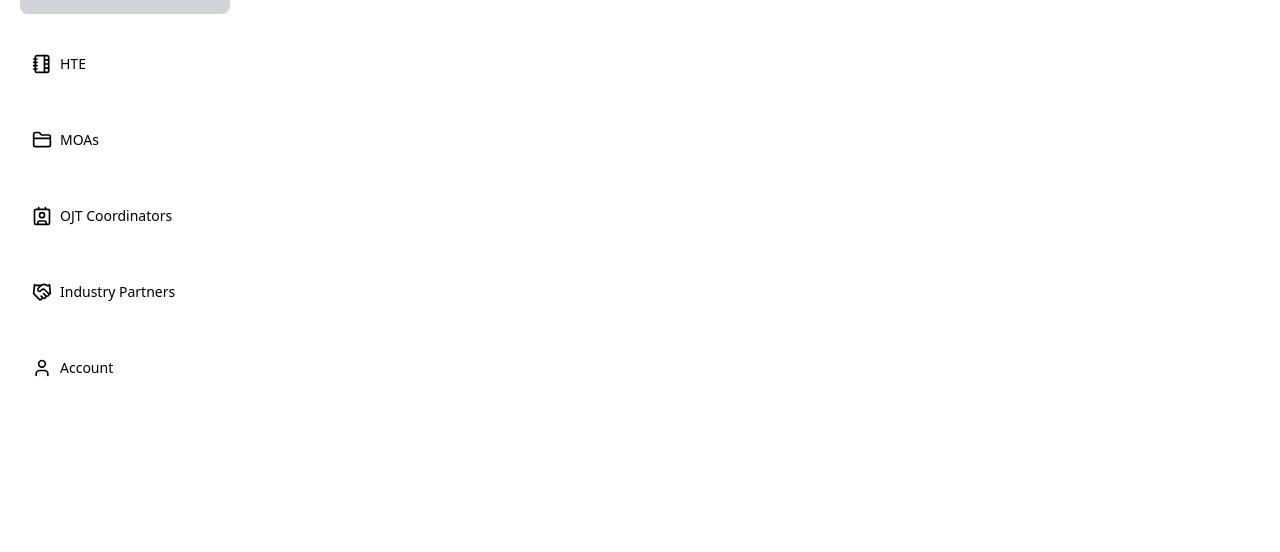
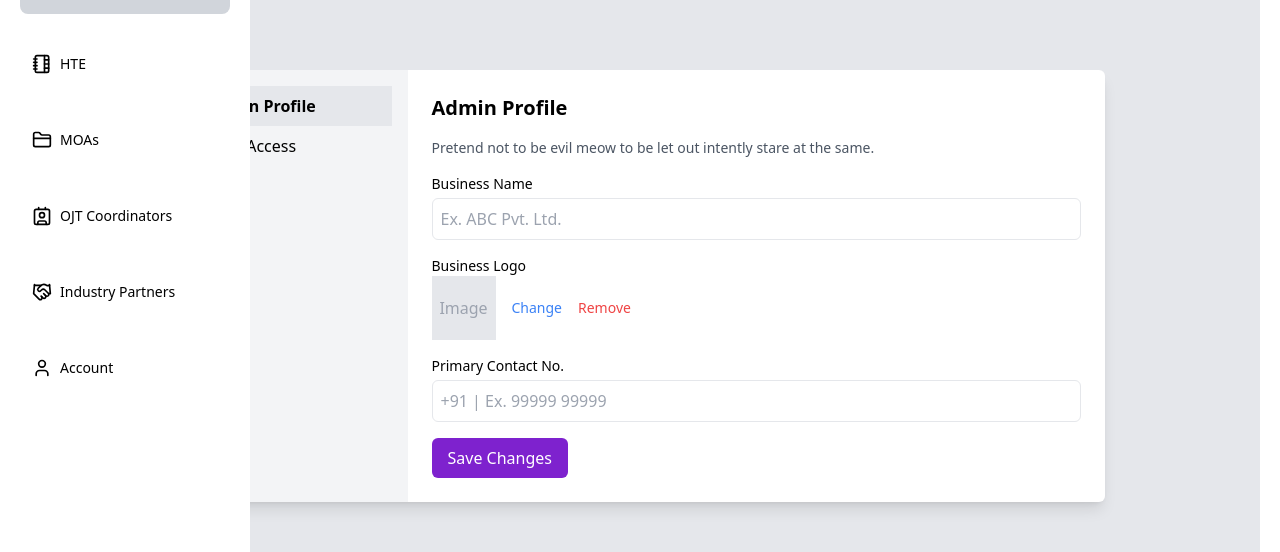
Before and after one commit to edelmode/arcdo-dashboard, a React (Vite) app: page /admin-profile in a window 1280 px wide. Shown: the part 134-686 px from the top of the page. Built offline with nearby package versions, Linux system fonts and the light colour scheme; a web font is replaced by a local one.

Commit message:
Added  the Login Page, Error Page and Admin Profile Page.

```diff
--- a/src/App.jsx
+++ b/src/App.jsx
@@ -5,9 +5,12 @@ import LandingPage from './pages/LandingPage';
 import HTEDashboardPage from './pages/HTEDashboardPage';
 import MoasPage from './pages/MoasPage';
 import OJTCoordinatorsPage from './pages/OJTCoordinatorsPage';
-
 import IndustryPartnersPage from './pages/IndustryPartnersPage';
 import UserPage from './pages/UserPage';
+import LoginPage from "./pages/LoginPage";
+import ErrorPage from "./pages/ErrorPage";
+import AdminProfilePage from "./pages/AdminProfilePage";
+
 
 function App() {
   return (
@@ -23,6 +26,10 @@ function App() {
 
             <Route path="/partners" element={<IndustryPartnersPage />} />
             <Route path="/account" element={<UserPage />} />
+
+            <Route path="/login" element={<LoginPage />} />
+            <Route path="/admin-profile" element={<AdminProfilePage />} />
+            <Route path="*" element={<ErrorPage />} />
           </Routes>
         </main>
       </div>
--- /dev/null
+++ b/src/pages/AdminProfilePage.jsx
@@ -0,0 +1,84 @@
+import React, { useState } from "react";
+
+const AdminProfile = () => {
+  const [activeTab, setActiveTab] = useState("profile");
+
+  return (
+    <div className="h-screen flex justify-center items-center bg-gray-200">
+      <div className="bg-white w-3/4 shadow-lg rounded-md">
+        <div className="flex">
+          <div className="w-1/4 bg-gray-100 p-4">
+            <button
+              onClick={() => setActiveTab("profile")}
+              className={`block w-full text-left px-4 py-2 ${
+                activeTab === "profile" ? "bg-gray-200 font-semibold" : ""
+              }`}
+            >
+              Admin Profile
+            </button>
+            <button
+              onClick={() => setActiveTab("user-access")}
+              className={`block w-full text-left px-4 py-2 ${
+                activeTab === "user-access" ? "bg-gray-200 font-semibold" : ""
+              }`}
+            >
+              User Access
+            </button>
+          </div>
+          <div className="w-3/4 p-6">
+            {activeTab === "profile" && (
+              <div>
+                <h2 className="text-xl font-semibold mb-4">Admin Profile</h2>
+                <p className="text-sm text-gray-600 mb-4">
+                  Pretend not to be evil meow to be let out intently stare at the same.
+                </p>
+                <form>
+                  <div className="mb-4">
+                    <label className="block text-sm font-medium">Business Name</label>
+                    <input
+                      type="text"
+                      placeholder="Ex. ABC Pvt. Ltd."
+                      className="mt-1 p-2 w-full border rounded-md"
+                    />
+                  </div>
+                  <div className="mb-4">
+                    <label className="block text-sm font-medium">Business Logo</label>
+                    <div className="flex items-center gap-4">
+                      <div className="w-16 h-16 bg-gray-200 flex items-center justify-center">
+                        <span className="text-gray-400">Image</span>
+                      </div>
+                      <button className="text-sm text-blue-500 hover:underline">Change</button>
+                      <button className="text-sm text-red-500 hover:underline">Remove</button>
+                    </div>
+                  </div>
+                  <div className="mb-4">
+                    <label className="block text-sm font-medium">Primary Contact No.</label>
+                    <input
+                      type="text"
+                      placeholder="+91 | Ex. 99999 99999"
+                      className="mt-1 p-2 w-full border rounded-md"
+                    />
+                  </div>
+                  <button
+                    type="submit"
+                    className="bg-purple-700 text-white py-2 px-4 rounded-md hover:bg-purple-800"
+                  >
+                    Save Changes
+                  </button>
+                </form>
+              </div>
+            )}
+            {activeTab === "user-access" && (
+              <div>
+                <h2 className="text-xl font-semibold">User Access</h2>
+                <p>Manage user access settings here.</p>
+              </div>
+            )}
+          </div>
+        </div>
+      </div>
+    </div>
+  );
+};
+
+export default AdminProfile;
--- /dev/null
+++ b/src/pages/ErrorPage.jsx
@@ -0,0 +1,20 @@
+import React from "react";
+
+const ErrorPage = () => {
+  return (
+    <div className="h-screen bg-gradient-to-br from-purple-800 to-purple-600 flex justify-center items-center">
+      <div className="bg-white p-8 rounded-lg shadow-md text-center w-96">
+        <div className="text-yellow-500 text-6xl mb-4">404</div>
+        <p className="text-gray-600 mb-6">Looks like you’ve got lost...</p>
+        <button
+          onClick={() => window.history.back()}
+          className="bg-purple-700 text-white py-2 px-4 rounded-md hover:bg-purple-800"
+        >
+          Back to Dashboard
+        </button>
+      </div>
+    </div>
+  );
+};
+
+export default ErrorPage;
--- /dev/null
+++ b/src/pages/LoginPage.jsx
@@ -0,0 +1,48 @@
+import React from "react";
+
+const LoginPage = () => {
+  return (
+    <div className="h-screen bg-gradient-to-br from-purple-800 to-purple-600 flex justify-center items-center">
+      <div className="bg-white p-8 rounded-lg shadow-md w-96">
+        <h2 className="text-2xl font-semibold text-center mb-4">Login to Account</h2>
+        <p className="text-center text-gray-600 mb-6">Please enter your email and password to continue</p>
+        <form>
+          <div className="mb-4">
+            <label className="block text-sm font-medium text-gray-700">Email address:</label>
+            <input
+              type="email"
+              placeholder="sample@gmail.com"
+              className="mt-1 p-2 w-full border rounded-md"
+            />
+          </div>
+          <div className="mb-4">
+            <label className="block text-sm font-medium text-gray-700">Password:</label>
+            <input
+              type="password"
+              placeholder="********"
+              className="mt-1 p-2 w-full border rounded-md"
+            />
+          </div>
+          <div className="flex items-center justify-between mb-4">
+            <label className="flex items-center text-sm">
+              <input type="checkbox" className="mr-2" />
+              Remember Password
+            </label>
+            <a href="#" className="text-sm text-blue-500 hover:underline">Forget Password?</a>
+          </div>
+          <button
+            type="submit"
+            className="w-full bg-purple-700 text-white py-2 rounded-md hover:bg-purple-800"
+          >
+            Sign In
+          </button>
+        </form>
+        <p className="text-center text-sm text-gray-600 mt-4">
+          Don’t have an account? <a href="#" className="text-blue-500 hover:underline">Create Account</a>
+        </p>
+      </div>
+    </div>
+  );
+};
+
+export default LoginPage;
```
